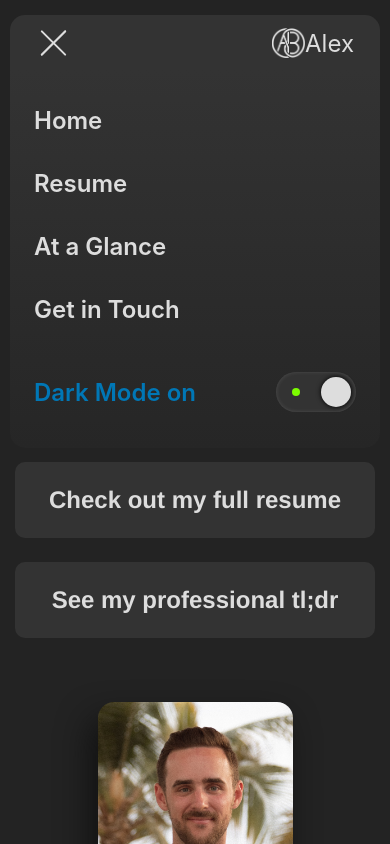
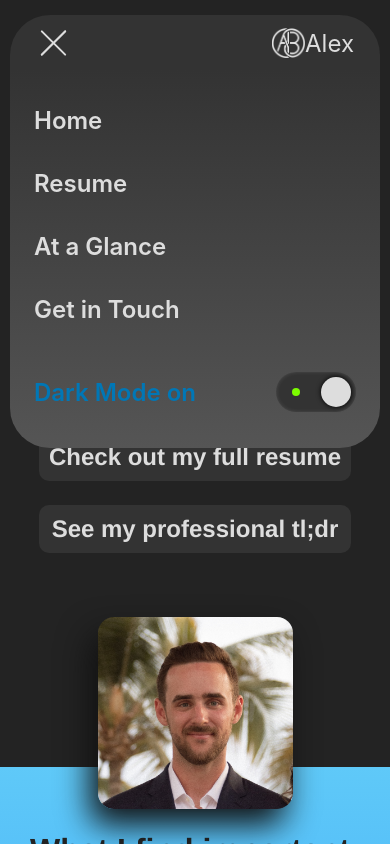
Before and after one commit to Alexbruce1/portfolio2024, a React (Create React App) app: page / in a window 390 px wide. Both pictures are taken after a click on the element 53 px from the left and 43 px from the top of the page. Shown: the top 844 px of the page. Built offline with nearby package versions, Linux system fonts and the light colour scheme.

Commit message:
More styles on mobile

```diff
--- a/src/Components/Header.css
+++ b/src/Components/Header.css
@@ -1,17 +1,13 @@
 
 .App-header {
   color: #696969;
-  /* backdrop-filter: brightness(90%) blur(10px) saturate(50%); */
   background-color: var(--background-accent-color);
-  /* background-color: green; */
   position: sticky;
   top: 15px;
-  border-radius: 15px;
+  border-radius: 30px;
   margin: auto;
-  /* top: 0; */
   align-items: center;
   padding: 1em;
-  /* width: 100%; */
   width: 90%;
   min-width: 1220px;
   box-sizing: border-box;
@@ -22,13 +18,11 @@
   margin: 0 auto;
   display: flex;
   justify-content: space-around;
-  /* padding: 0 10%; */
 }
 
 .app-header-name-fullsize,
 .dark-mode-container-fullsize {
   width: 220px;
-  /* background-color: blueviolet; */
   display: flex;
   text-decoration: none;
   font-size: 10px;
@@ -39,7 +33,6 @@
   width: 100%;
   max-width: 1200px;
   justify-content: space-between;
-  /* background-color: green; */
 }
 
 .header-link {
@@ -85,24 +78,6 @@
   margin: auto 0;
 }
 
-/* .header-hamburger-container-active > .hamburger-bar1 {
-  top: 20px;
-  box-shadow: none;
-  transform: rotate(45deg);
-}
-
-.header-hamburger-container-active > .hamburger-bar2 {
-  top: 17px;
-  box-shadow: none;
-  transform: rotate(-45deg);
-}
-
-.header-hamburger-container-active > .hamburger-bar3 {
-  top: 15px;
-  box-shadow: none;
-  transform: rotate(135deg);
-} */
-
 /* 2000px  ----------------------------------------------------------------------- */
 @media (max-width: 2000px) {
   .App-header {
@@ -141,7 +116,7 @@
   .App-header {
     padding: 8px 1em;
     height: unset;
-    border-radius: 15px;
+    border-radius: 40px;
   }
 
   .app-header-container {
@@ -216,7 +191,7 @@
 
 @media (max-width: 800px) {
   .App-header-active-sidebar {
-    border-radius: 15px 15px 0 0;
+    border-radius: 40px 40px 0 0;
     min-width: calc(10vw - 20px);
   }
 }
--- a/src/Components/Home.css
+++ b/src/Components/Home.css
@@ -15,6 +15,7 @@
 .home-headline {
   font-size: var(--font-size);
   font-weight: var(--font-weight);
+  line-height: 1.2;
   text-align: var(--text-align);
   background-clip: var(--background-clip);
   background: var(--blue-blue-background-gradient);
@@ -25,6 +26,7 @@
 .home-p {
   font-weight: var(--main-p-weight);
   font-size: var(--main-p-size);
+  line-height: 1.2;
 }
 
 .home-image-container {
@@ -361,7 +363,7 @@
 
   .home-link-contact {
     margin-bottom: 5em;
-    padding: 1em 3em;
+    padding: 10px 3em;
   }
 
   .tech-container-background {
@@ -404,6 +406,8 @@
 
   .home-headline {
     font-size: var(--font-size-small);
+    text-align: left;
+    margin: 0 20px;
   }
 
   .home-links-container {
@@ -414,13 +418,13 @@
 
   .home-link {
     width: 80%;
-    padding: 1em;
     margin: 1em auto 0;
   }
 
   .home-p {
-    font-size: 20px;
-    text-align: center;
+    font-size: 16px;
+    text-align: left;
+    margin: 0 20px;
   }
 
   .home-team-sub-headline {
@@ -433,6 +437,7 @@
 
   .home-team-paragraph ul {
     padding-top: 0;
+    padding-left: 10px;
     margin-top: 0;
   }
 
--- a/src/Components/Home.js
+++ b/src/Components/Home.js
@@ -150,7 +150,6 @@ function Home({ isMobile }) {
         <Link className='home-link' to={'/tldr'}> See my professional tl;dr</Link>
       </div> }
       <div className='home-team-container'>
-        <div className='home-divider'></div>
         <div className='home-team-headline home-headline'>What I find important in a team</div>
         <div className='home-p home-team-sub-headline'>Collaboration is at the heart of any great project. I thrive in an environment where:</div>
         <div className='home-p home-team-paragraph'>
--- a/src/Components/Sidebar.css
+++ b/src/Components/Sidebar.css
@@ -1,5 +1,5 @@
 .sidebar {
-  background: linear-gradient(0deg, var(--header-background-color), var(--background-accent-color) 100%);
+  background: linear-gradient(0deg, var(--background-accent-color-shifted), var(--background-accent-color) 100%);
   position: fixed;
   border-radius: 10px;
   top: 70px;
@@ -88,8 +88,9 @@
     margin: 0 10px;
     left: 0;
     background-color: var(--background-accent-color);
+    /* background-color: var(--background-accent-color); */
     box-shadow: none;
     box-sizing: border-box;
-    border-radius: 0 0 15px 15px;
+    border-radius: 0 0 40px 40px;
   }
 }
--- a/src/index.css
+++ b/src/index.css
@@ -35,7 +35,7 @@
 
   /* header text styles */
   --font-size: 4em;
-  --font-size-small: 25px;
+  --font-size-small: 2em;
   --font-weight: 600;
   --text-align: left;
   --background-clip: text;
```
